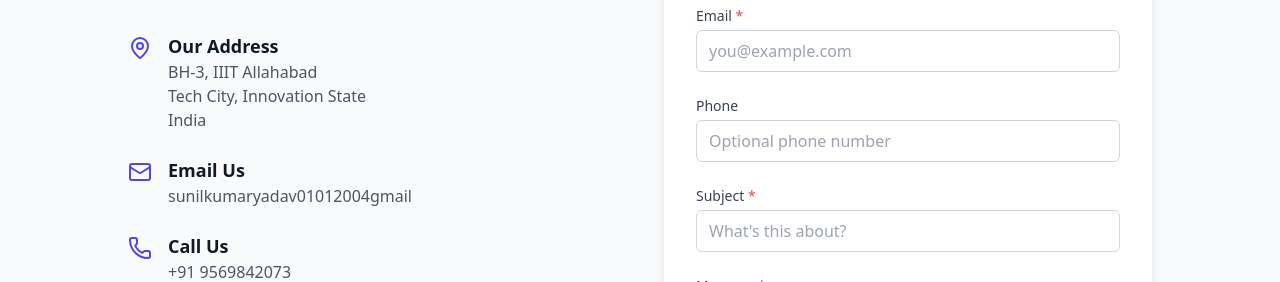
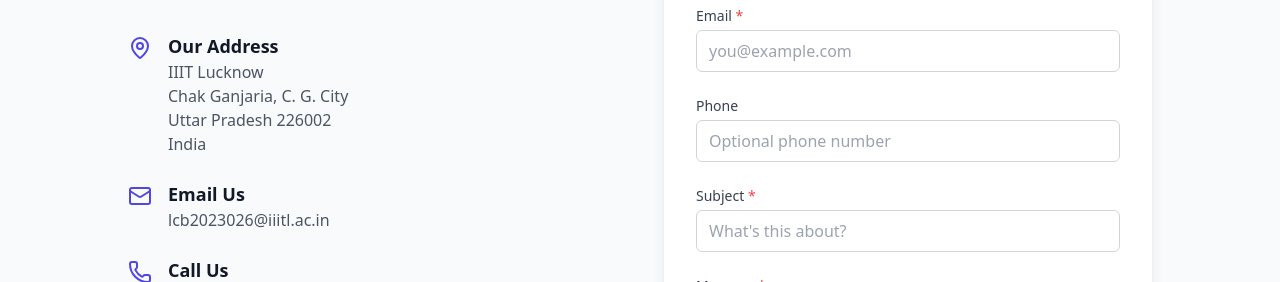
Before and after one commit to erinhdsilva/InterviewAI, a React (Vite) app: page /contact in a window 1280 px wide. Shown: the part 261-543 px from the top of the page. Built offline with nearby package versions, Linux system fonts and the light colour scheme; no server answers.

Commit message:
Update contact page details

```diff
--- a/src/routes/Contactus.tsx
+++ b/src/routes/Contactus.tsx
@@ -68,8 +68,14 @@ const ContactUsPage: React.FC = () => {
                   Our Address
                 </h3>
                 <p className="text-gray-600">
-                  BH-3, IIIT Allahabad<br /> Tech City, Innovation State<br />India
-                </p>
+  IIIT Lucknow
+  <br />
+  Chak Ganjaria, C. G. City
+  <br />
+  Uttar Pradesh 226002
+  <br />
+  India
+</p>
               </div>
             </div>
 
@@ -77,7 +83,9 @@ const ContactUsPage: React.FC = () => {
               <Mail className="w-6 h-6 text-indigo-600 mt-1" />
               <div className="ml-4">
                 <h3 className="text-lg font-semibold text-gray-900">Email Us</h3>
-                <p className="text-gray-600">sunilkumaryadav01012004gmail</p>
+               <p className="text-gray-600">
+  lcb2023026@iiitl.ac.in
+</p>
               </div>
             </div>
 
@@ -107,11 +115,11 @@ const ContactUsPage: React.FC = () => {
           {/* Embedded Map */}
           <div className="w-full h-64 rounded-lg overflow-hidden">
             <iframe
-              src="https://www.google.com/maps/embed?pb=!1m18!1m12!1m3!1d3153.0199565625476!2d-122.41941548468168!3d37.77492977975979!2m3!1f0!2f0!3f0!3m2!1i1024!2i768!4f13.1!3m3!1m2!1s0x8085808c2f9ef3db%3A0x8c6e1b045a4c0b2e!2s123%20AI%20St%2C%20San%20Francisco%2C%20CA%2094103%2C%20USA!5e0!3m2!1sen!2s!4v1600000000000"
-              className="w-full h-full"
-              allowFullScreen
-              loading="lazy"
-            />
+  src="https://maps.google.com/maps?q=IIIT%20Lucknow&t=&z=15&ie=UTF8&iwloc=&output=embed"
+  className="w-full h-full"
+  allowFullScreen
+  loading="lazy"
+/>
           </div>
         </div>
 
```
